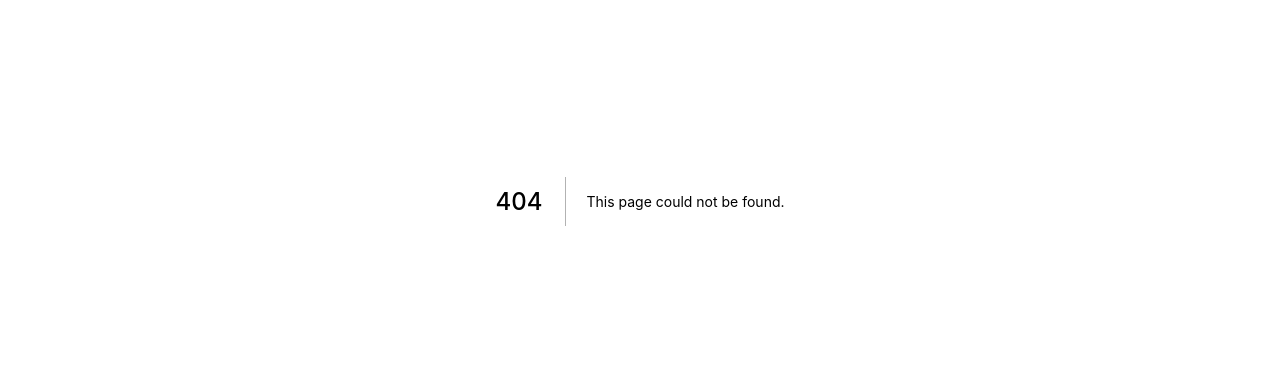
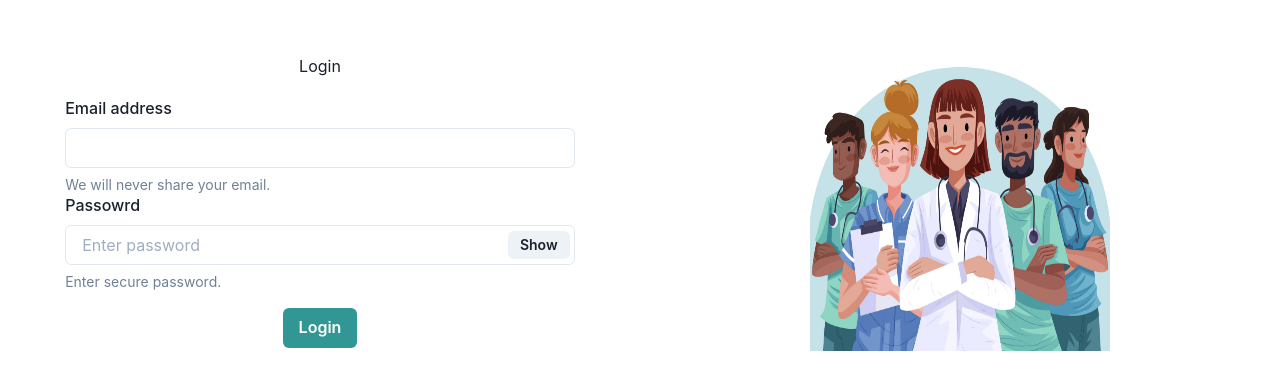
Before and after one commit to chxru/hosp-e, a Next.js app in the folder web-app/: page /login in a window 1280 px wide. Before the commit this address had no page. Shown: the part 199-588 px from the top of the page. Built offline with nearby package versions, Linux system fonts and the light colour scheme.

Commit message:
Login page init

```diff
--- /dev/null
+++ b/web-app/pages/login.tsx
@@ -0,0 +1,73 @@
+import React from "react";
+import Image from "next/image";
+import Head from "next/head";
+import {
+  Button,
+  Container,
+  Flex,
+  FormControl,
+  FormHelperText,
+  FormLabel,
+  Input,
+  InputGroup,
+  InputRightElement,
+  Text,
+} from "@chakra-ui/react";
+
+const LoginPage: React.FC = ({}) => {
+  const [show, setShow] = React.useState(false);
+  const handleClick = () => setShow(!show);
+  return (
+    <>
+      <Head>
+        <title>Hosp - e : Login</title>
+        <meta name="description" content="Welcome to hosp-e" />
+        <link rel="icon" href="/favicon.ico" />
+      </Head>
+
+      <Flex height="100vh">
+        <Flex justify="center" alignItems="center" flexDir="column" width="50%">
+          <Text>Login</Text>
+
+          <Container paddingX="12" paddingY="18">
+            <FormControl id="email">
+              <FormLabel>Email address</FormLabel>
+              <Input type="email" />
+              <FormHelperText>We will never share your email.</FormHelperText>
+            </FormControl>
+
+            <FormControl id="password">
+              <FormLabel>Passowrd</FormLabel>
+              <InputGroup size="md">
+                <Input
+                  pr="4.5rem"
+                  type={show ? "text" : "password"}
+                  placeholder="Enter password"
+                />
+                <InputRightElement width="4.5rem">
+                  <Button h="1.75rem" size="sm" onClick={handleClick}>
+                    {show ? "Hide" : "Show"}
+                  </Button>
+                </InputRightElement>
+              </InputGroup>
+              <FormHelperText>Enter secure password.</FormHelperText>
+            </FormControl>
+          </Container>
+          <Button colorScheme="teal">Login</Button>
+        </Flex>
+        <Flex width="50%" justify="center" alignItems="center">
+          <Container w="300" h="300">
+            <Image
+              src="/login.jpg"
+              width="300"
+              height="300"
+              alt="login image"
+            />
+          </Container>
+        </Flex>
+      </Flex>
+    </>
+  );
+};
+
+export default LoginPage;
```
Also changed, not shown: web-app/public/login.jpg (added).
